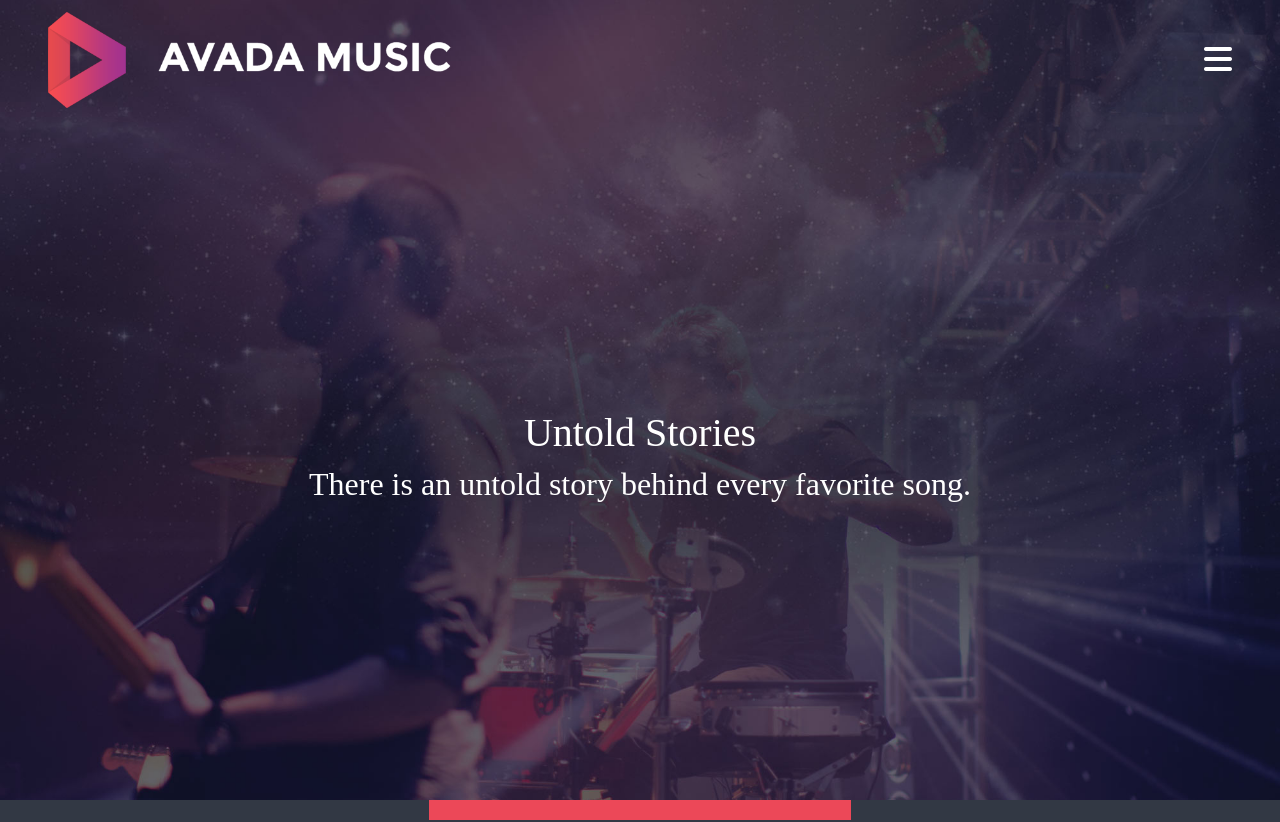
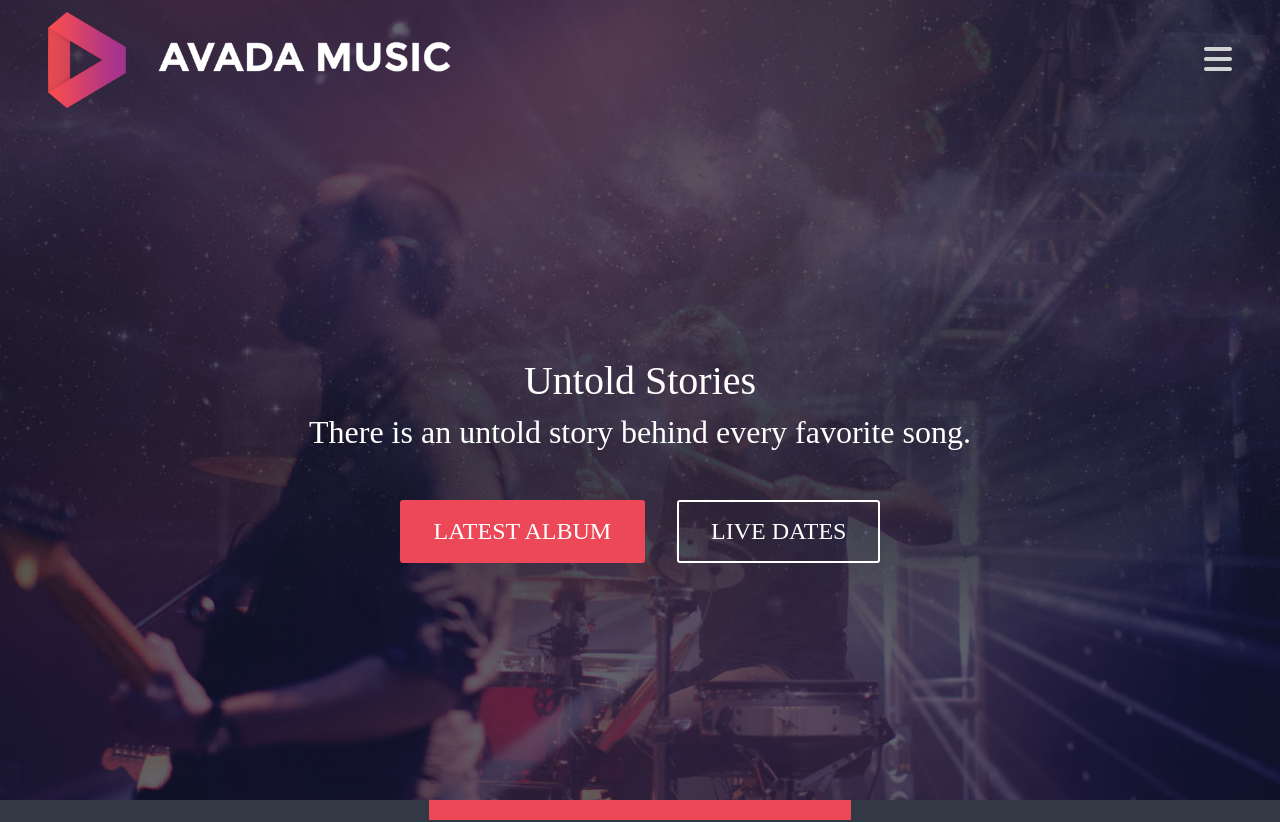
Before and after one commit to GarySmithAlvarezVenturo/proj-html-vuejs, a Vue app: page / in a window 1280 px wide. Shown: the top 822 px of the page. Built offline with nearby package versions, Linux system fonts and the light colour scheme.

Commit message:
add heading section btn

```diff
--- a/src/assets/style/scss_partials/mixin.scss
+++ b/src/assets/style/scss_partials/mixin.scss
@@ -2,10 +2,3 @@
 @import "./variables.scss";
 
 //Default fuction
-@mixin default_mixin($default_param)
-{
-    @if $default_param == $default_var
-    {
-        display: block;
-    }
-}
--- a/src/assets/style/scss_partials/variables.scss
+++ b/src/assets/style/scss_partials/variables.scss
@@ -17,7 +17,8 @@ $card_set_height            : 97vw;
 
 // Chromatic variables!!
 $header_bg_color            : #262833;
-$nav_menu_color             : white;
+$nav_menu_color             : lightgray;
+$nav_menu_hover_col         : white;
 
 $line_color                 : #444E63;
 $banner_text_color          : #7D7B7B;
--- a/src/components/AppHeader.vue
+++ b/src/components/AppHeader.vue
@@ -1,25 +1,23 @@
 <script>
 import { store } from "../store";
+
 export default
     {
         name: "AppHeader",
-        data()
-        {
+
+        data() {
             return {
-                store
-            }
+                store,
+            };
         },
-        methods :
-        {
-            nav_menu()
-            {}
-        }
+
     }
 </script>
 
 <template>
     <!-- NAV BAR TOP (MENU)-->
     <header class="std_flex" :class="(store.is_scrolled) ? ('scrolled') : ('')">
+
         <a href="/" class="std_flex">
             <img src="img/avada-music-logo-retina.png" alt="Logo grande">
         </a>
@@ -29,14 +27,17 @@ export default
                 <i id="compressed_menu" class="fa-solid fa-bars"></i>
             </button>
         </nav>
+
     </header>
+
 </template>
 
 <style scoped lang="scss">
 @use "../assets/style/main.scss" as *;
 
 header {
-    position: sticky; /*Causa la sua staticità durante lo scroll insieme ad index*/
+    position: sticky;
+    /*Causa la sua staticità durante lo scroll insieme ad index*/
     top: 0;
     z-index: 999;
     width: 100%;
@@ -63,9 +64,10 @@ header {
         #nav_menu_btn {
             border: none;
             background-color: transparent;
+            color: $nav_menu_color;
 
-            #compressed_menu {
-                color: $nav_menu_color;
+            &:hover {
+                color: $nav_menu_hover_col;
             }
         }
     }
--- /dev/null
+++ b/src/components/AppItem.vue
@@ -0,0 +1,28 @@
+<script>
+    export default
+    {
+        name        : "AppItem",
+        props       : ['item_features'],
+        methods     :
+        {
+
+        }
+    }
+</script>
+
+<template>
+    <div class="single_item">
+
+    </div>
+</template>
+
+<style scoped lang="scss">
+
+    @use "../assets/style/main.scss" as *;
+
+        .single_item
+        {
+
+        }
+
+</style>
--- a/src/components/AppMain.vue
+++ b/src/components/AppMain.vue
@@ -1,21 +1,24 @@
 <script>
-import AppMenu from './AppMenu.vue';
+
 import AppBanner from './AppBanner.vue';
 import AppCard from './AppCard.vue'
+import AppMenuMng from './AppMenuMng.vue';
+import { store } from "../store"
 export default
   {
     name: "AppMain",
     components:
     {
       AppBanner,
-      AppMenu,
-      AppCard
+      AppCard,
+      AppMenuMng
     },
 
-        data()
-        {
+    data() {
       return {
-        banner_array: [
+        store,
+        banner_array:
+          [
             {
               id: 0,
               bg_color: "#323844",
@@ -62,7 +65,9 @@ export default
               clickable: true
             }
           ],
-        cards_array: [
+
+        cards_array:
+          [
             {
               image: "img/blog_music_techo-1200x600.jpg",
               title: "Technology and music",
@@ -93,17 +98,25 @@ export default
               title: "Sharing the stage with a legend",
               text: " Mauris sit amet massa vitae tortor condimentum lacinia. Phasellus faucibus scelerisque eleifend donec pretium vulputate sapien nec sagittis."
             }
+          ],
+        heading_menu:
+          [
+            {
+              text: "LATEST ALBUM",
+              active: true
+            },
+            {
+              text: "LIVE DATES",
+              active: false
+            }
           ]
       }
     },
     methods:
     {
-      set_card_classes(index)
+      set_card_classes(index) {
 
-      {
-
-        switch (index)
-        {
+        switch (index) {
           case 0:
             return "first";
           case 1:
@@ -119,8 +132,7 @@ export default
         }
       },
 
-      manage_click(link_id)
-      {
+      manage_click(link_id) {
 
         console.log("Hai cliccato il link..", link_id);
         console.log("Il titolo dell'elemento cliccato è: ", this.banner_array[link_id].title);
@@ -134,19 +146,23 @@ export default
   <main>
     <section id="heading_section" class="std_flex justify-content-center">
       <div id="heading_title" class="std_flex flex-column">
+
+        <div>
           <h1>Untold Stories</h1>
           <h2>There is an untold story behind every favorite song.</h2>
-        <!-- RICORDARSI CAMBIARE COMPONENTE IN APPMENU INVECE CHE COMP MENU -->
-        <AppMenu menu="heading_menu" />
+        </div>
+
+        <AppMenuMng source="heading" is_icon="false" :menu="heading_menu" />
       </div>
     </section>
+
     <AppBanner :banner_data="banner_array[0]" />
     <section id="card_set_section">
       <AppBanner :banner_data="banner_array[1]" />
       <div id="card_set">
 
         <div class="card" v-for="(item, index) in cards_array" :key="index" :class="set_card_classes(index)">
-          <AppCard :current_card= "item" :index= "index" />
+          <AppCard :current_card="item" :index="index" />
         </div>
 
       </div>
@@ -154,37 +170,42 @@ export default
     <AppBanner :banner_data="banner_array[2]" @link_clicked="manage_click" />
 
     <section id="poster_section">
+      <p>
+        "I just listened to it and said to myself, "Man, I really love this album." Still, today, it sounds so fresh. It
+        sounds full of ideas. These guys knew what they were doing. They're good. And they're inventive. I haven't heard
+        anything this year that's as inventive. I don't really expect to."
+      </p>
     </section>
 
     <section id="live_date_section">
-       <Comp_Banner :banner_data = "banner_array[3]" />
+      <AppBanner :banner_data="banner_array[3]" />
     </section>
 
-    <Comp_Banner :banner_data = "banner_array[4]" @link_clicked = "manage_click" />
+    <AppBanner :banner_data="banner_array[4]" @link_clicked="manage_click" />
   </main>
 </template>
 
 <style scoped lang="scss">
 @use "../assets/style/main.scss" as *;
 
-main
-    {
+main {
   position: relative;
-        #heading_section
-        {
+
+  #heading_section {
     height: calc(100vh - $header_height_basic);
-            #heading_title
-            {
+
+    #heading_title {
       color: white;
+      text-align: center;
+      gap: 2.5rem;
     }
   }
-        #card_set_section
-        {
+
+  #card_set_section {
     background-color: $main_bg_color;
     padding: 0 $card_set_padding calc(2 * $card_set_padding);
 
-            #card_set
-            {
+    #card_set {
 
       width: $card_set_width;
       height: $card_set_height;
@@ -198,37 +219,36 @@ main
 
       margin: 0 auto;
 
-                .card:nth-child(1)
-                {
+      .card:nth-child(1) {
         grid-area: first;
 
       }
-                .card:nth-child(2)
-                {
+
+      .card:nth-child(2) {
         grid-area: second;
 
 
       }
-                .card:nth-child(3)
-                {
+
+      .card:nth-child(3) {
         grid-area: third;
 
 
       }
-                .card:nth-child(4)
-                {
+
+      .card:nth-child(4) {
         grid-area: fourth;
 
 
       }
-                .card:nth-child(5)
-                {
+
+      .card:nth-child(5) {
         grid-area: fifth;
 
 
       }
-                .card:nth-child(6)
-                {
+
+      .card:nth-child(6) {
         grid-area: sixth;
 
 
@@ -237,16 +257,29 @@ main
     }
   }
 
-        #poster_section
-        {
+  #poster_section {
     height: 100vh;
     background-image: url(img/home-testimonial-parallax.jpg);
-            background-attachment: fixed;
-            background-position: center;
+    background-position: center top;
     background-size: cover;
+    display: flex;
+    flex-direction: column;
+    align-items: center;
+    justify-content: flex-end;
+    padding-bottom: 25vh;
+
+    p {
+      text-align: center;
+      color: white;
+      font-size: 2rem;
+      font-style: italic;
+      line-height: 3rem;
+      font-weight: 600;
+      padding: 0 25vw;
     }
-        #live_date_section
-        {
+  }
+
+  #live_date_section {
     background-color: $main_bg_color;
   }
 }
--- a/src/components/AppMenu.vue
+++ /dev/null
@@ -1,20 +0,0 @@
-<script>
-    export default
-    {
-        name    : "AppMenu",
-        props   : ['menu'],
-    }
-</script>
-
-<template>
-    <div class="menu">
-    </div>
-</template>
-
-<style scoped lang="scss">
-
-    @use "../assets/style/main.scss" as *;
-
-
-
-</style>
--- /dev/null
+++ b/src/components/AppMenuMng.vue
@@ -0,0 +1,69 @@
+<script>
+    import AppItem from "./AppItem.vue";
+    export default
+    {
+        name        : "AppMenuMng",
+        components  :
+        {
+            AppItem
+        },
+        props       : ['source', 'is_icon', 'menu'],
+        data()
+        {
+            return
+            {
+
+
+            }
+        },
+        methods     :
+        {
+            data_for_props(elem)
+            {
+                let data_obj = {
+                                    source  : this.source,
+                                    is_icon : this.is_icon,
+                                    item    : elem
+                                };
+                return data_obj;
+            }
+        }
+    }
+</script>
+
+<template>
+    <div class="menu_manager">
+        <div v-if="(source == 'heading')" v-for="(item, index) in menu" :key="index">
+            <button type="button" :class="(item.active) ? ('active') : ('')">{{ item.text }}</button>
+        </div>
+    </div>
+</template>
+
+<style scoped lang="scss">
+
+    @use "../assets/style/main.scss" as *;
+
+        .menu_manager
+        {
+            // height: 100%;
+            display: flex;
+            justify-content: space-between;
+            align-items: center;
+            gap: 2rem;
+            button
+            {
+                padding: 1rem 2rem;
+                font-size: 1.5rem;
+                color: white;
+                border: 2px solid white;
+                background-color: transparent;
+                border-radius: 3px;
+                &.active
+                {
+                    border-color: transparent;
+                    background-color: $img_title_color;
+                }
+            }
+        }
+
+</style>
```
Also changed, not shown: src/App.vue (+6 -1 lines). Lines whose indentation alone changed are shown as unchanged.
